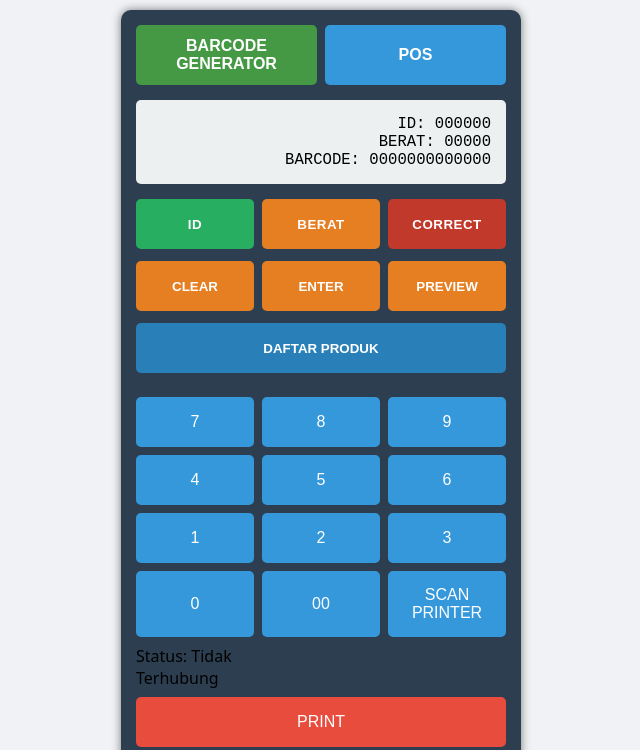
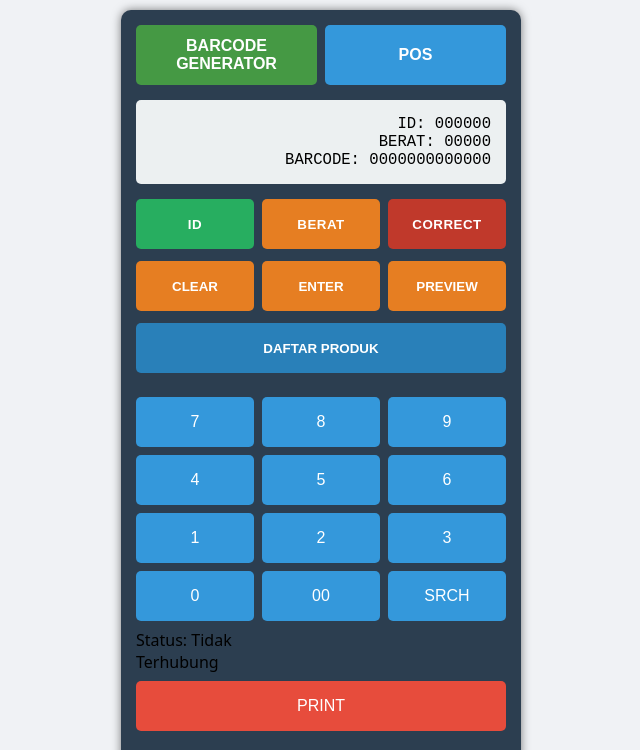
Before and after one commit to adibang/scale-barcode, a plain HTML site: page index.html in a window 1280 px wide. Shown: the top 750 px of the page, without its empty margins (319-959 px from the left). Drawn offline with Linux system fonts and the light colour scheme; a script that the page names is missing.

Commit message:
Update index.html

```diff
--- a/index.html
+++ b/index.html
@@ -423,7 +423,7 @@
         <button onclick="appendNumber('3')">3</button>
         <button onclick="appendNumber('0')">0</button>
         <button onclick="appendNumber('00')">00</button>
-        <button id="scan-bluetooth" class="function-btn">SCAN PRINTER</button>
+        <button id="scan-bluetooth" class="function-btn">SRCH</button>
           <div id="bluetooth-status">Status: Tidak Terhubung</div>
         <button class="print-btn" onclick="connectAndPrint()">PRINT</button>
       </div>
```
